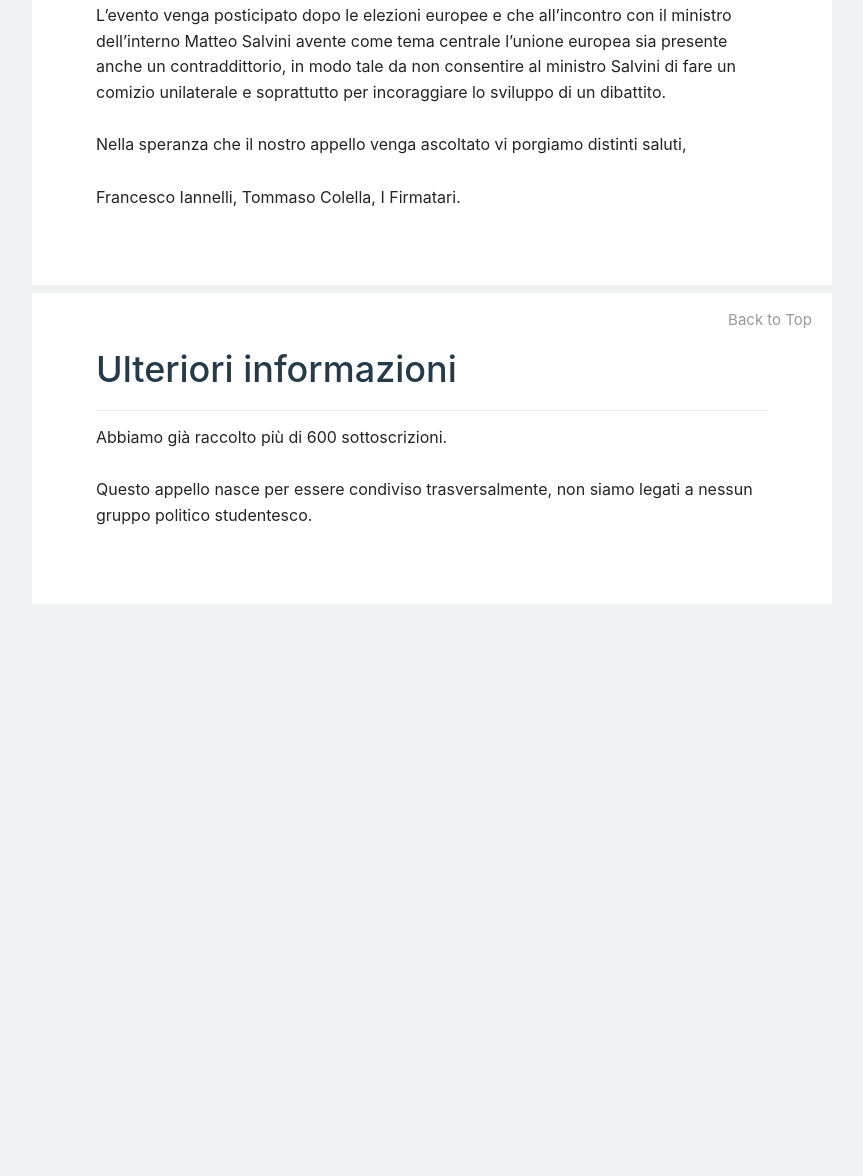
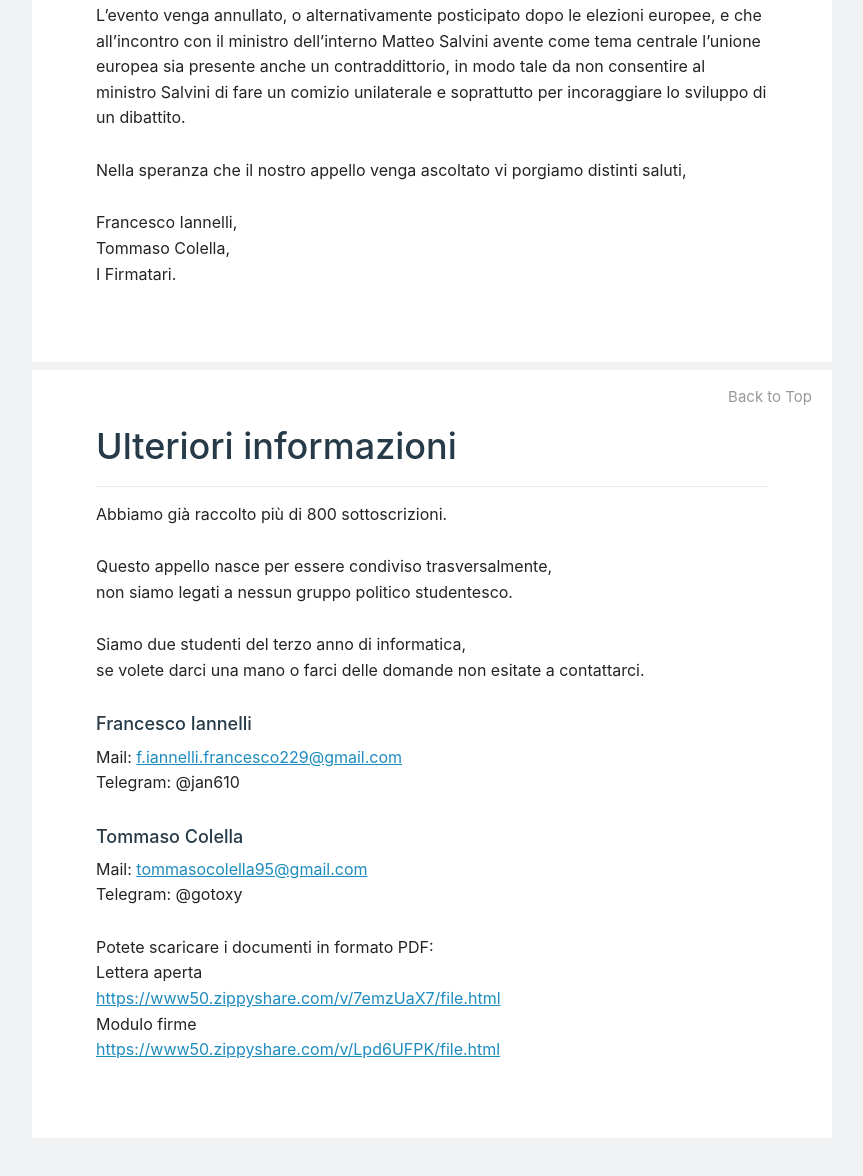
Before and after one commit to gioleppe/gioleppe-gioleppe.github.io, a plain HTML site: page index.html in a window 1280 px wide. Shown: the part 1711-2887 px from the top of the page, without its empty margins (208-1071 px from the left). Before the commit the page ends 2410 px from the top, so only its background shows below. Drawn offline with Linux system fonts and the light colour scheme.

Commit message:
aggiornamento informazioni e contatti

```diff
--- a/index.html
+++ b/index.html
@@ -281,7 +281,7 @@ Studenti dell’Università di Pisa,</p>
 
 <h2 id="crediamo-che">Crediamo che:</h2>
 
-<p>Ospitare dei personaggi come il ministro dell&rsquo;interno Matteo Salvini e il sindaco di Cascina Susanna Ceccardi vada contro i valori di uguaglianza e antidiscriminazione presenti nel codice etico della comunità universitaria pisana di cui si riporta una parte dell&rsquo;articolo 7:</p>
+<p>Ospitare dei personaggi come il Ministro dell&rsquo;Interno Matteo Salvini e il sindaco di Cascina Susanna Ceccardi vada contro i valori di uguaglianza e antidiscriminazione presenti nel codice etico della comunità universitaria pisana di cui si riporta una parte dell&rsquo;articolo 7:</p>
 
 <h4 id="6-l-università-di-pisa-rigetta-ogni-forma-di-pregiudizio-sociale-ogni-molestia-o-fastidio-ogni-prassi-stigmatizzante-degradante-o-umiliante-ogni-idea-di-supremazia-o-superiorità-morale-di-un-gruppo-rispetto-ad-un-altro">6) L’Università di Pisa rigetta ogni forma di pregiudizio sociale, ogni molestia o fastidio, ogni prassi stigmatizzante, degradante o umiliante, ogni idea di supremazia o superiorità morale di un gruppo rispetto ad un altro.</h4>
 
@@ -295,12 +295,12 @@ Studenti dell’Università di Pisa,</p>
 
 <h2 id="chiediamo-dunque-che">Chiediamo dunque che:</h2>
 
-<p>L&rsquo;evento venga posticipato dopo le elezioni europee e che all&rsquo;incontro con il ministro dell&rsquo;interno Matteo Salvini avente come tema centrale l&rsquo;unione europea sia presente anche un contraddittorio, in modo tale da non consentire al ministro Salvini di fare un comizio unilaterale e soprattutto per incoraggiare lo sviluppo di un dibattito.</p>
+<p>L&rsquo;evento venga annullato, o alternativamente posticipato dopo le elezioni europee, e che all&rsquo;incontro con il ministro dell&rsquo;interno Matteo Salvini avente come tema centrale l&rsquo;unione europea sia presente anche un contraddittorio, in modo tale da non consentire al ministro Salvini di fare un comizio unilaterale e soprattutto per incoraggiare lo sviluppo di un dibattito.</p>
 
 <p>Nella speranza che il nostro appello venga ascoltato vi porgiamo distinti saluti,</p>
 
-<p>Francesco Iannelli,
-Tommaso Colella,
+<p>Francesco Iannelli,<br />
+Tommaso Colella,<br />
 I Firmatari.</p>
 
 
@@ -312,10 +312,29 @@ I Firmatari.</p>
 
         <h1><a href="#ulteriori-informazioni">Ulteriori informazioni</a><small><a href="#html">Back to Top</a></small></h1>
 
-        <p>Abbiamo già raccolto più di 600 sottoscrizioni.</p>
+        <p>Abbiamo già raccolto più di 800 sottoscrizioni.</p>
 
-<p>Questo appello nasce per essere condiviso trasversalmente,
+<p>Questo appello nasce per essere condiviso trasversalmente,<br />
 non siamo legati a nessun gruppo politico studentesco.</p>
+
+<p>Siamo due studenti del terzo anno di informatica,<br />
+se volete darci una mano o farci delle domande non esitate a contattarci.</p>
+
+<h3 id="francesco-iannelli">Francesco Iannelli</h3>
+
+<p>Mail: <a href="mailto:f.iannelli.francesco229@gmail.com">f.iannelli.francesco229@gmail.com</a><br />
+Telegram: @jan610</p>
+
+<h3 id="tommaso-colella">Tommaso Colella</h3>
+
+<p>Mail: <a href="mailto:tommasocolella95@gmail.com">tommasocolella95@gmail.com</a><br />
+Telegram: @gotoxy</p>
+
+<p>Potete scaricare i documenti in formato PDF:<br />
+Lettera aperta<br />
+<a href="https://www50.zippyshare.com/v/7emzUaX7/file.html">https://www50.zippyshare.com/v/7emzUaX7/file.html</a><br />
+Modulo firme<br />
+<a href="https://www50.zippyshare.com/v/Lpd6UFPK/file.html">https://www50.zippyshare.com/v/Lpd6UFPK/file.html</a></p>
 
 
     </section>
```
Also changed, not shown: index.xml (+14 -2 lines).
